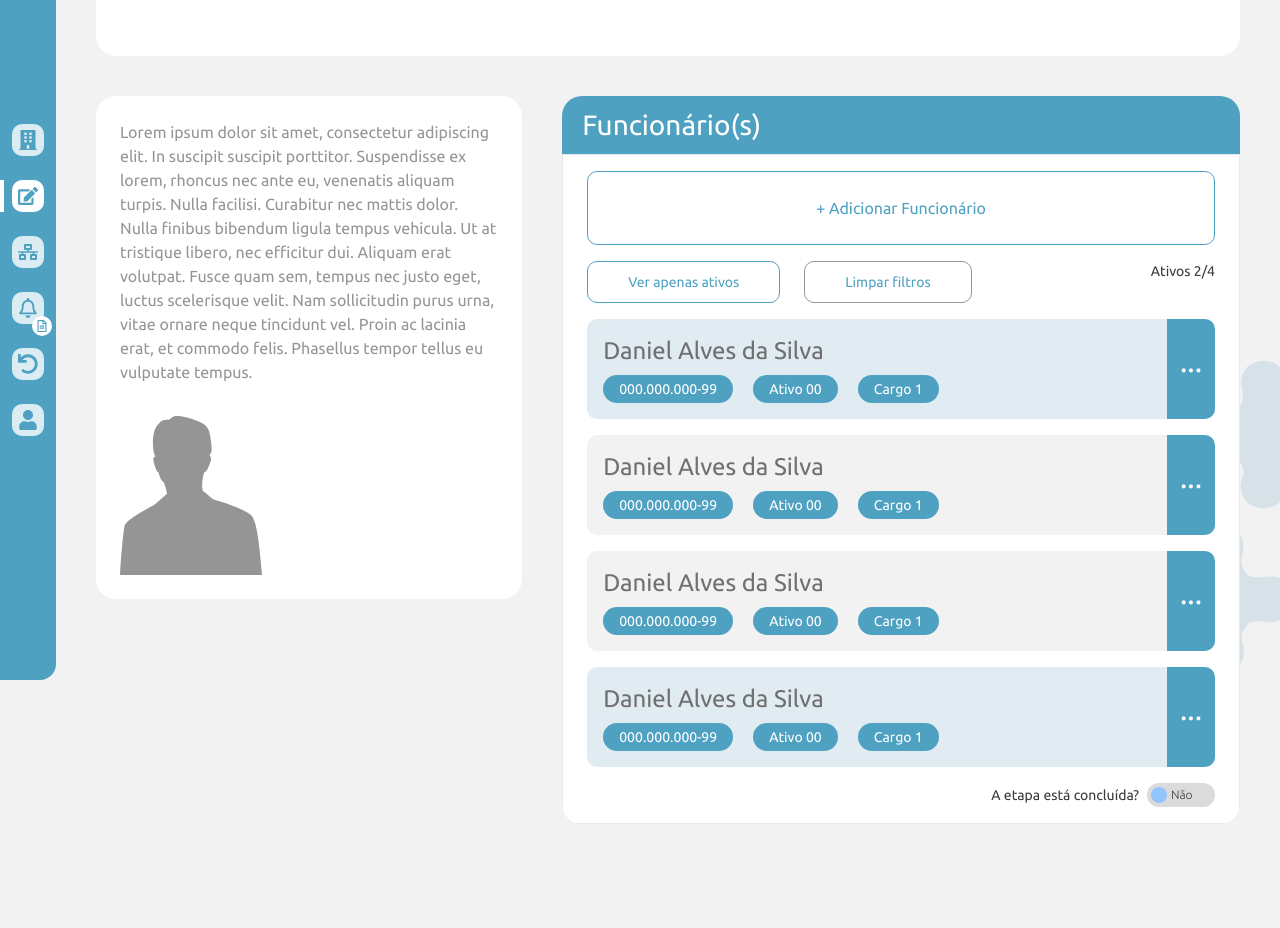
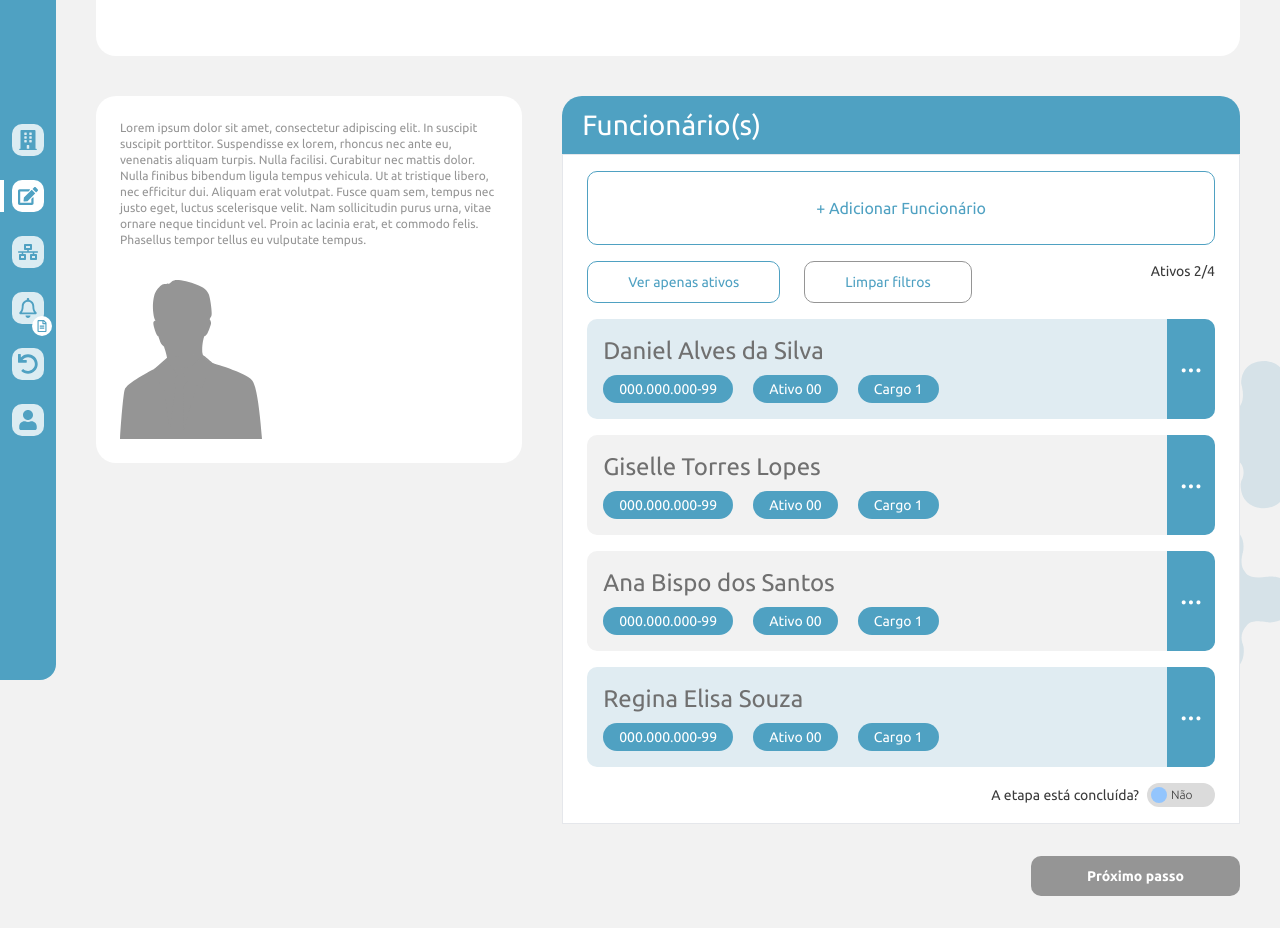
Before and after one commit to Leonardo-Maciel-S/Desafio-Sea, a React (Vite) app: page /employees in a window 1280 px wide. Shown: the part 120-1048 px from the top of the page. Before the commit the page ends 984 px from the top, so only its background shows below. Built offline with nearby package versions, Linux system fonts and the light colour scheme.

Commit message:
style: first page to edit completed

```diff
--- a/src/App.tsx
+++ b/src/App.tsx
@@ -8,9 +8,9 @@ function App() {
 	return (
 		<>
 			<BrowserRouter>
-				<main className="z-10 pr-10 w-screen min-h-full overflow-x-hidden">
+				<main className="z-10 xl:pr-10 w-screen min-h-full overflow-x-hidden">
 					<NavBar />
-					<div className="pl-24 h-max flex flex-col mb-10">
+					<div className="pl-24 h-max flex flex-col">
 						<Routes>
 							<Route path="/home" element={<ComingSoon />} />
 							<Route path="/employees" element={<EmployeesPage />} />
--- a/src/components/employeeCard/EmployeeCard.tsx
+++ b/src/components/employeeCard/EmployeeCard.tsx
@@ -2,16 +2,17 @@ import Fields from "./Fields";
 
 interface EmployeeCardProps {
 	active?: boolean;
+	name: string;
 }
 
-const EmployeeCard = ({ active }: EmployeeCardProps) => {
+const EmployeeCard = ({ active, name }: EmployeeCardProps) => {
 	const bgCard = active ? "bg-blueSky " : "bg-[#F2F2F2]";
 	return (
 		<div
 			className={`${bgCard} overflow-hidden rounded-[10px] flex justify-between`}
 		>
 			<div className="flex flex-col gap-2 m-4">
-				<h2 className="text-2xl text-[#707070]">Daniel Alves da Silva</h2>
+				<h2 className="text-2xl text-[#707070]">{name}</h2>
 				<div className="flex gap-5 ">
 					<Fields text="000.000.000-99" />
 					<Fields text="Ativo 00" />
--- a/src/components/employees/Employees.tsx
+++ b/src/components/employees/Employees.tsx
@@ -1,12 +1,17 @@
 import { useState } from "react";
 import Button from "../buttons/Button";
-import { useDispatch } from "react-redux";
+import { useDispatch, useSelector } from "react-redux";
 
 import EmployeeCard from "../employeeCard/EmployeeCard";
 
 import Switch from "../Switch";
+import type { RootState } from "../../store";
+import { nextStage } from "../../slices/stages";
 
 const Employees = () => {
+	const { completedFirstStage } = useSelector(
+		(state: RootState) => state.stages,
+	);
 	const dispatch = useDispatch();
 
 	const [onlyActive, setOnlyActives] = useState(false);
@@ -21,7 +26,7 @@ const Employees = () => {
 	};
 
 	return (
-		<div className="rounded-default w-full overflow-hidden">
+		<div className="rounded-default w-full overflow-hidden ">
 			<header className="bg-default text-white px-5 py-2">
 				<h2 className="text-[28px]">Funcionário&#40;s&#41;</h2>
 			</header>
@@ -45,10 +50,10 @@ const Employees = () => {
 						</span>
 					</div>
 
-					<EmployeeCard active />
-					<EmployeeCard />
-					<EmployeeCard />
-					<EmployeeCard active />
+					<EmployeeCard name="Daniel Alves da Silva" active />
+					<EmployeeCard name="Giselle Torres Lopes" />
+					<EmployeeCard name="Ana Bispo dos Santos" />
+					<EmployeeCard name="Regina Elisa Souza" active />
 
 					<div className="w-full flex justify-end items-center gap-2 text-sm text-darkGray">
 						<span>A etapa está concluída?</span>
@@ -56,6 +61,17 @@ const Employees = () => {
 					</div>
 				</div>
 			</div>
+
+			<div className="my-8 w-full flex justify-end">
+				<Button
+					isEnable={completedFirstStage}
+					bgFullDisable={!completedFirstStage}
+					bgFull
+					onClick={() => dispatch(nextStage())}
+				>
+					Próximo passo
+				</Button>
+			</div>
 		</div>
 	);
 };
--- a/src/components/profile/Profile.tsx
+++ b/src/components/profile/Profile.tsx
@@ -3,7 +3,7 @@ import person from "../../assets/person.svg";
 const Profile = () => {
 	return (
 		<div className="bg-white w-[60%] rounded-default p-6 flex flex-col gap-8">
-			<p className="text-base text-mediumGray ">
+			<p className="text-xs 2xl:text-base text-mediumGray ">
 				Lorem ipsum dolor sit amet, consectetur adipiscing elit. In suscipit
 				suscipit porttitor. Suspendisse ex lorem, rhoncus nec ante eu, venenatis
 				aliquam turpis. Nulla facilisi. Curabitur nec mattis dolor. Nulla
--- a/tailwind.config.js
+++ b/tailwind.config.js
@@ -8,6 +8,7 @@ export default {
 				sideIcons: "#FFFFFF opacity-80",
 				stageDisabled: "#DBDBDB",
 				blueSky: "#E0ECF2",
+				mediumGray: "#959595",
 			},
 
 			textColor: {
```
